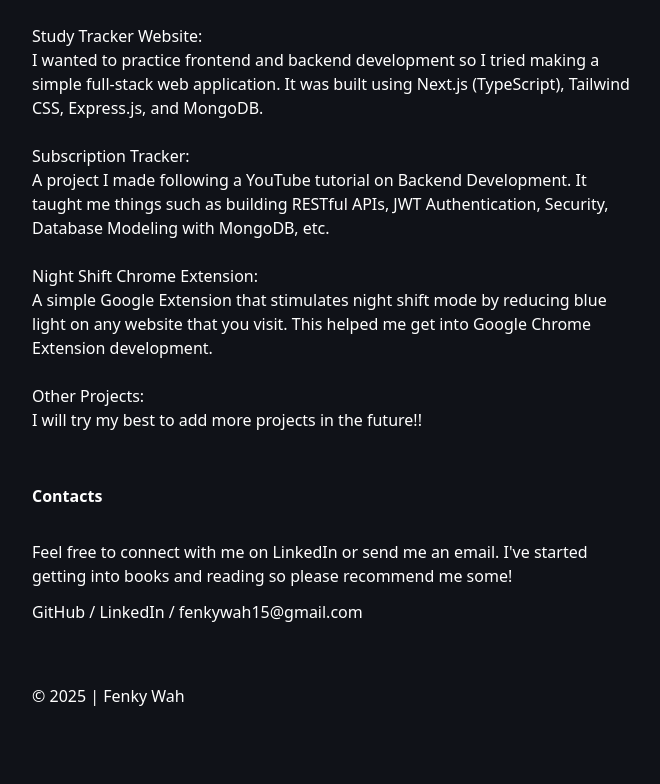
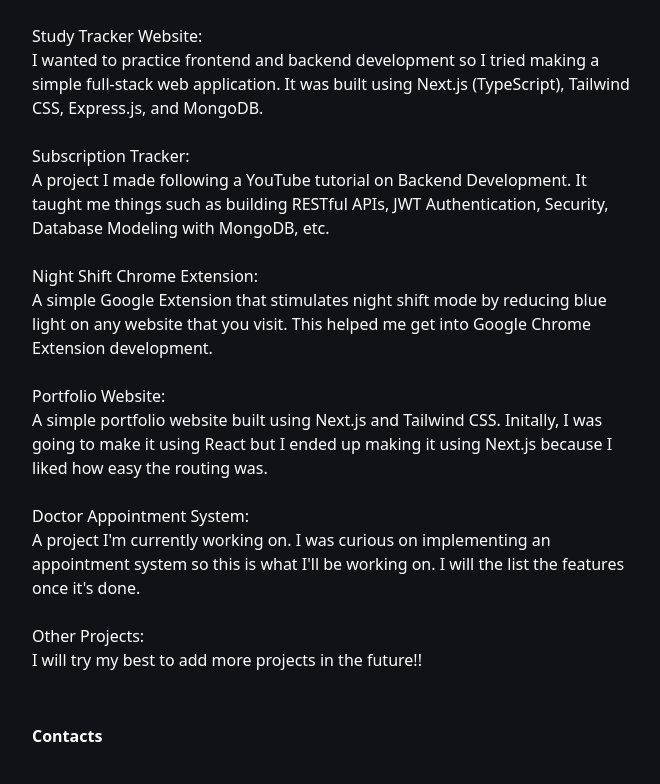
Before and after one commit to fenkur/my_portfolio, a Next.js app: page / in a window 1280 px wide. Shown: the part 446-1230 px from the top of the page, without its empty margins (308-968 px from the left). Before the commit the page ends 1198 px from the top, so only its background shows below. Built offline with nearby package versions, Linux system fonts and the light colour scheme.

Commit message:
Added portfolio + doctor appointment system section

```diff
--- a/app/page.tsx
+++ b/app/page.tsx
@@ -49,6 +49,22 @@ export default function Home() {
               This helped me get into Google Chrome Extension development.
             </p>
 
+            <Link href="https://github.com/fenkur/my_portfolio">
+              <h1>Portfolio Website:</h1>
+            </Link>
+            <p>
+              A simple portfolio website built using Next.js and Tailwind CSS. Initally, I was going to make it using React but I ended up making it using Next.js because
+              I liked how easy the routing was.
+            </p>
+
+            <Link href="https://github.com/fenkur/doctor-appointment">
+              <h1>Doctor Appointment System:</h1>
+            </Link>
+            <p>
+              A project I&apos;m currently working on. I was curious on implementing an appointment system so this is what I&apos;ll be working on.
+              I will the list the features once it&apos;s done.
+            </p>
+
             <div>
               <h1>Other Projects: </h1>
               <p>I will try my best to add more projects in the future!!</p>
```
